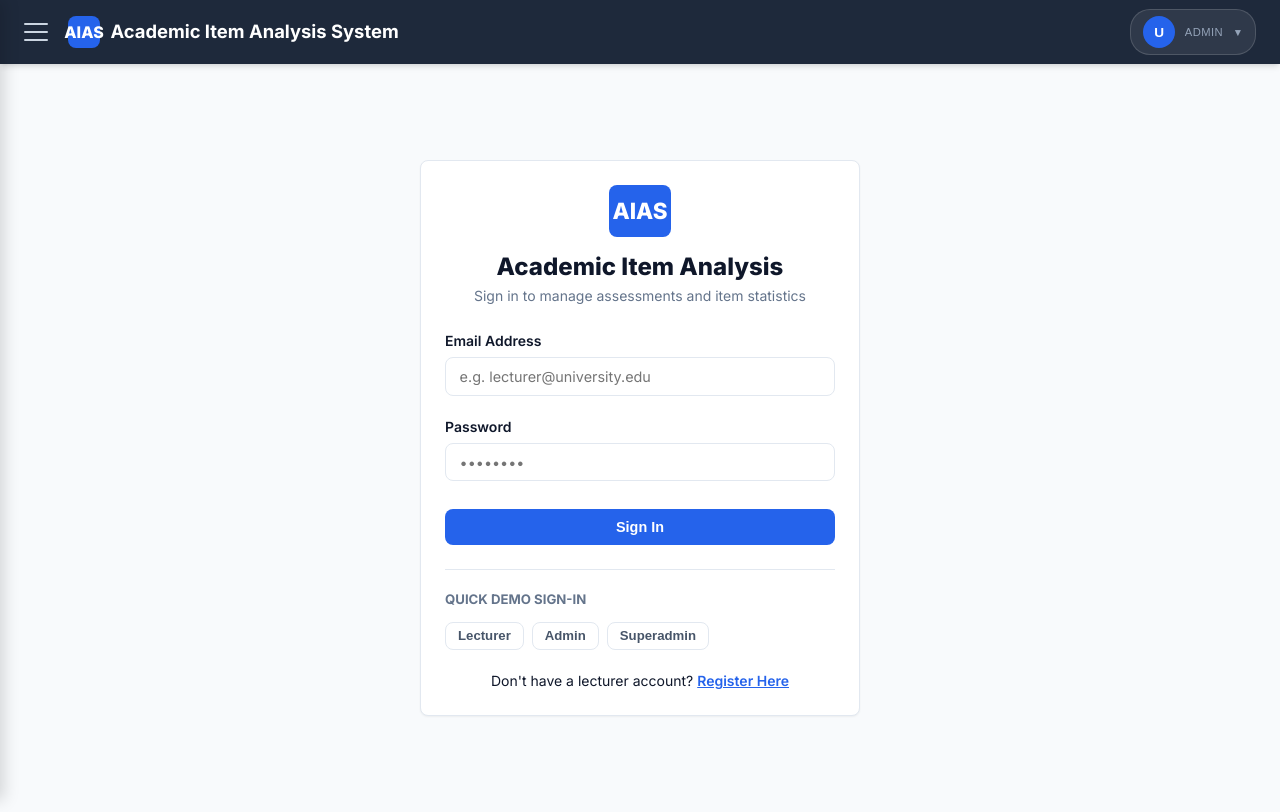
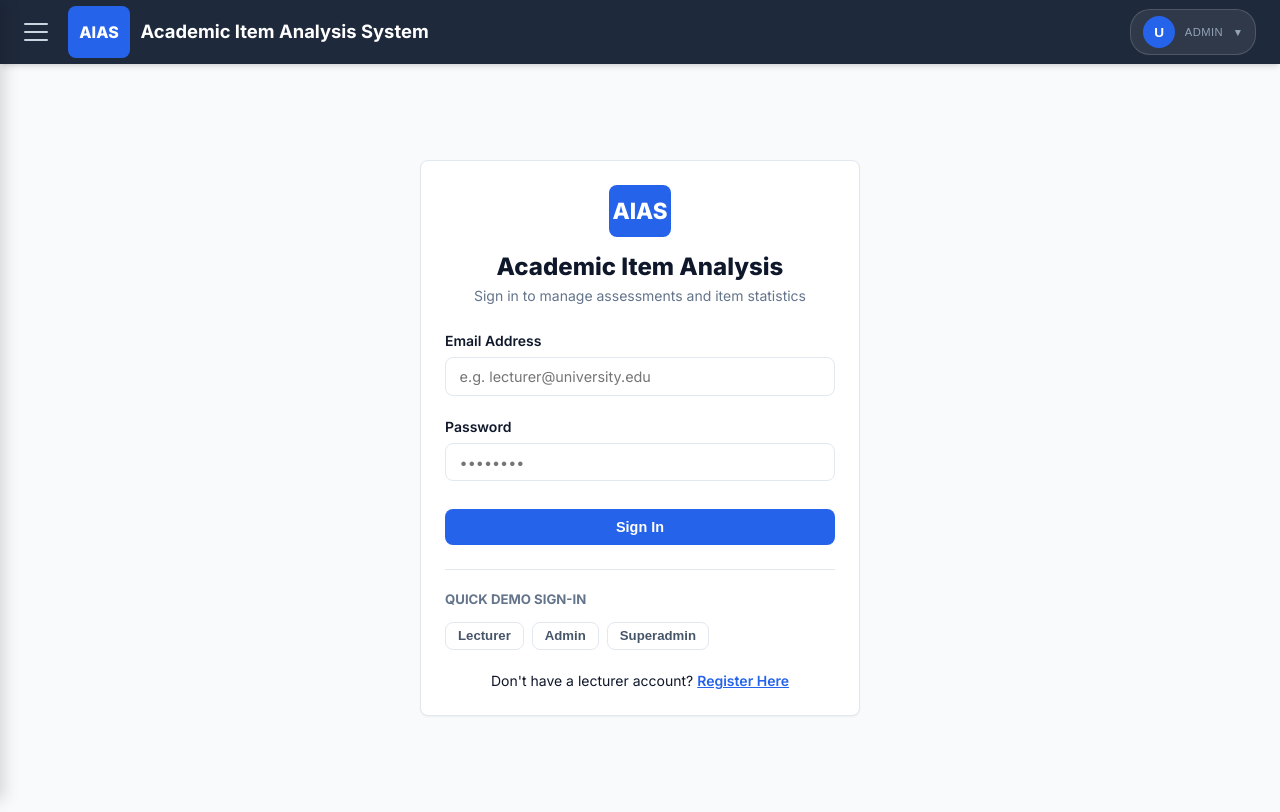
Before and after one commit to carmel26/frontend-ias, an Angular app: page /login in a window 1280 px wide. Built offline with nearby package versions, Linux system fonts and the light colour scheme; sample sign-in values are in the browser's storage.

Commit message:
working on the favicon logo size

```diff
--- a/src/styles.css
+++ b/src/styles.css
@@ -114,8 +114,8 @@ body {
 .brand-icon {
   background: var(--primary);
   color: #ffffff;
-  width: 32px;
-  height: 32px;
+  width: 62px;
+  height: 52px;
   border-radius: 8px;
   display: flex;
   align-items: center;
```
